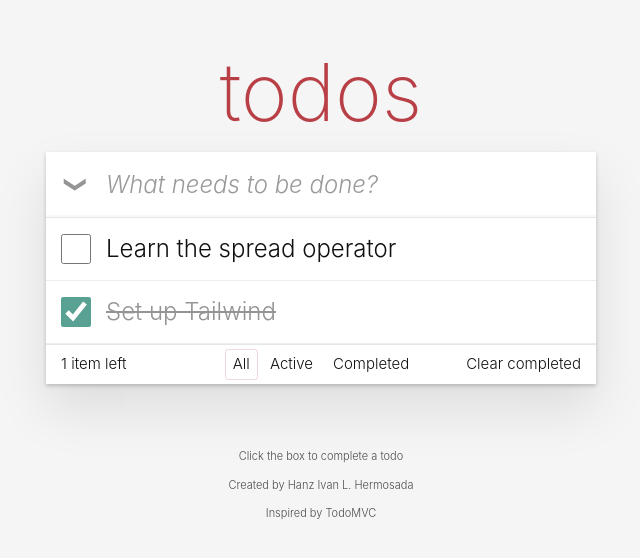
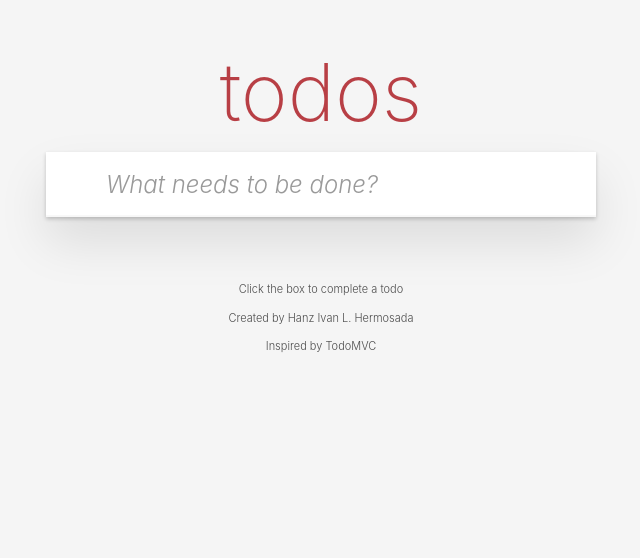
Before and after one commit to hanzivanhermosada/csit340-todomvc, a React (Vite) app: page / in a window 1280 px wide. Shown: the top 558 px of the page, without its empty margins (319-959 px from the left). Built offline with nearby package versions, Linux system fonts and the light colour scheme.

Commit message:
feat: hide main and footer when there are no todos

```diff
--- a/src/components/Todos.jsx
+++ b/src/components/Todos.jsx
@@ -2,10 +2,7 @@ import { useState } from 'react'
 
 function Todos() {
   const [text, setText] = useState('')
-  const [todos, setTodos] = useState([
-    { id: 1, text: 'Learn the spread operator', completed: false },
-    { id: 2, text: 'Set up Tailwind', completed: true },
-  ])
+  const [todos, setTodos] = useState([])
 
   function handleSubmit(e) {
     e.preventDefault()
@@ -44,6 +41,9 @@ function Todos() {
             placeholder="What needs to be done?"
           />
         </form>
+
+        {todos.length > 0 && (
+          <>
         <main className="relative border-t border-[#e6e6e6]">
           <input id="toggle-all" type="checkbox" className="peer sr-only" />
           <label
@@ -121,6 +121,8 @@ function Todos() {
             Clear completed
           </button>
         </footer>
+        </>
+        )}
       </div>
     </section>
   )
```
